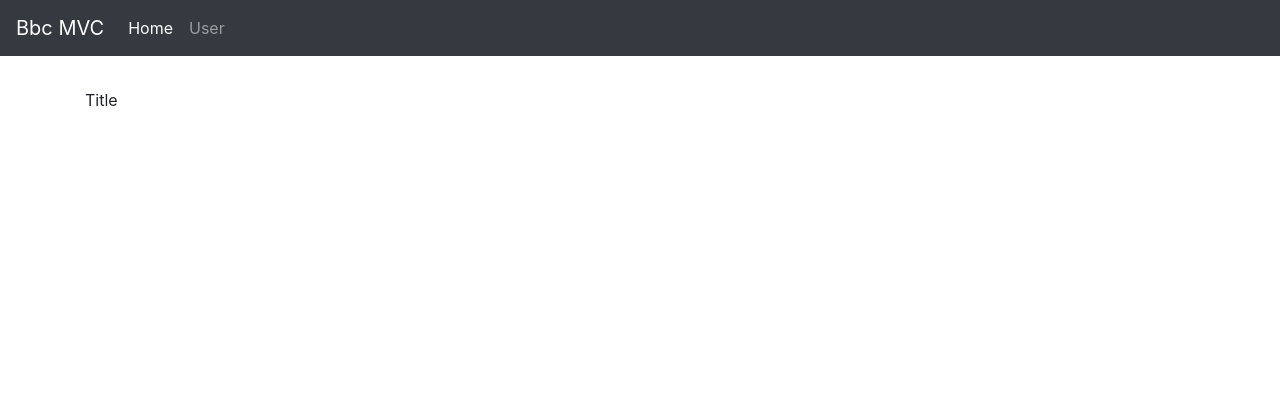
After one commit to saschakblr/TeamDiary, a PHP site: template templates/post/home.php in a window 1280 px wide. The commit adds this page. Shown: the top 420 px of the page. Run offline with PHP 8.4, Linux system fonts and the light colour scheme; the template is opened without the code that fills it, so the values that code supplies are empty.

Commit message:
Start Home page and Css

```diff
--- a/public/css/style.css
+++ b/public/css/style.css
@@ -24,3 +24,9 @@ body > .container {
   padding-right: 15px;
   padding-left: 15px;
 }
+
+/*! Home page */
+.contentContainer {
+  width: 70vw;
+
+}
--- a/templates/header.php
+++ b/templates/header.php
@@ -10,6 +10,11 @@
 
   <title><?= $title; ?> | Bbc MVC</title>
 </head>
+
+<script src="https://code.jquery.com/jquery-3.4.1.slim.min.js" integrity="sha384-J6qa4849blE2+poT4WnyKhv5vZF5SrPo0iEjwBvKU7imGFAV0wwj1yYfoRSJoZ+n" crossorigin="anonymous"></script>
+<script src="https://cdn.jsdelivr.net/npm/popper.js@1.16.0/dist/umd/popper.min.js" integrity="sha384-Q6E9RHvbIyZFJoft+2mJbHaEWldlvI9IOYy5n3zV9zzTtmI3UksdQRVvoxMfooAo" crossorigin="anonymous"></script>
+<script src="https://stackpath.bootstrapcdn.com/bootstrap/4.4.1/js/bootstrap.min.js" integrity="sha384-wfSDF2E50Y2D1uUdj0O3uMBJnjuUD4Ih7YwaYd1iqfktj0Uod8GCExl3Og8ifwB6" crossorigin="anonymous"></script>
+
 <body>
 
   <header>
--- /dev/null
+++ b/templates/post/home.php
@@ -0,0 +1,12 @@
+<!-- //* Container for all the main elements of the page -->
+<div class="contentContainer">
+    <!-- //* Title of the page -->
+    <div class="headTitle">
+        Title
+    </div>
+
+    <!-- //* Cards to display the posts -->
+    <div class="postCard">
+
+    </div>
+</div>
```
Also changed, not shown: src/Controller/PostController.php (added), templates/Edit_post.php (deleted), templates/Home.php (deleted), templates/Profile.php (deleted), templates/Sign_In.php (deleted), templates/Users.php (deleted), templates/post/create_post.php (added), templates/post/edit post.php (added), templates/user/edit_profle.php (added), templates/user/profile.php (added), templates/user/sign_in.php (added), templates/user/sign_out.php (renamed from templates/Sign_out.php), templates/user/users.php (added). Lines whose indentation alone changed are shown as unchanged.
